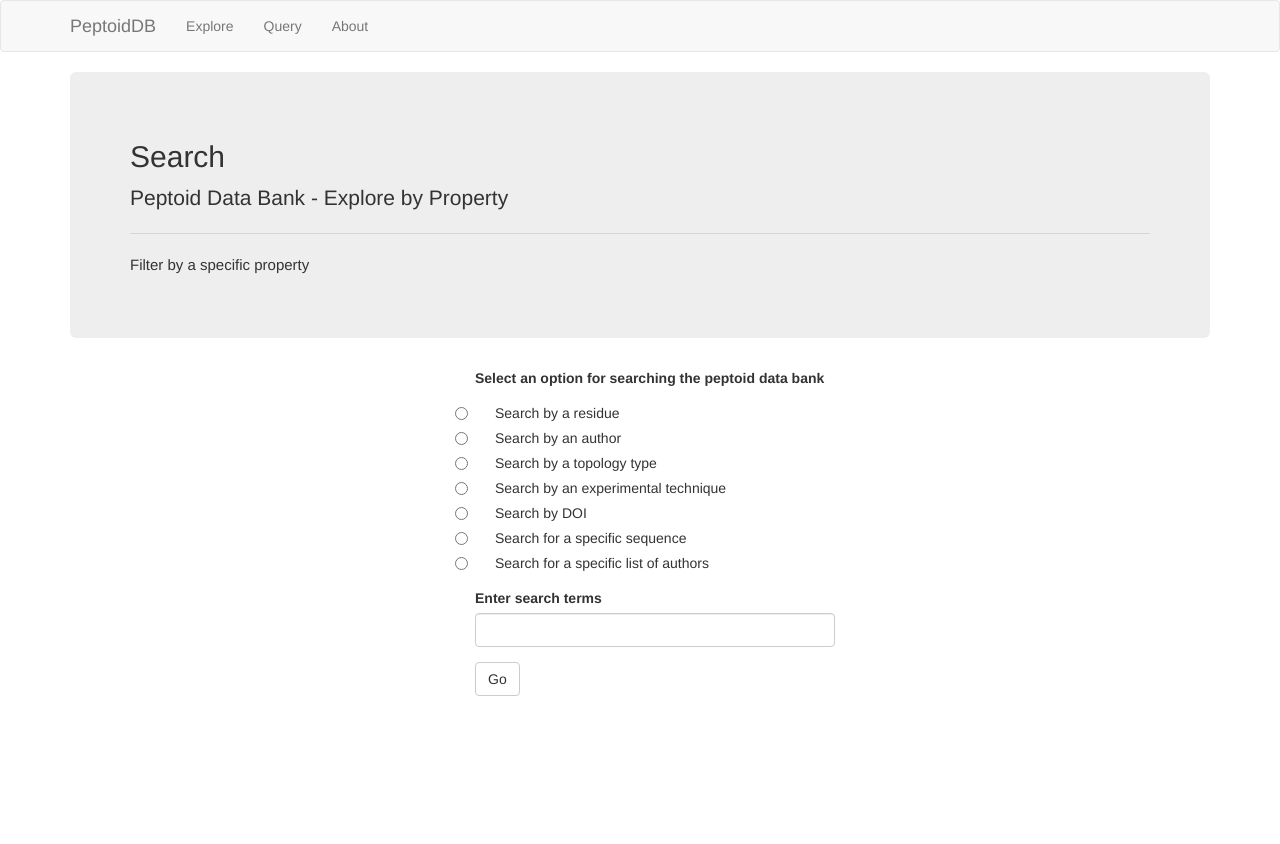
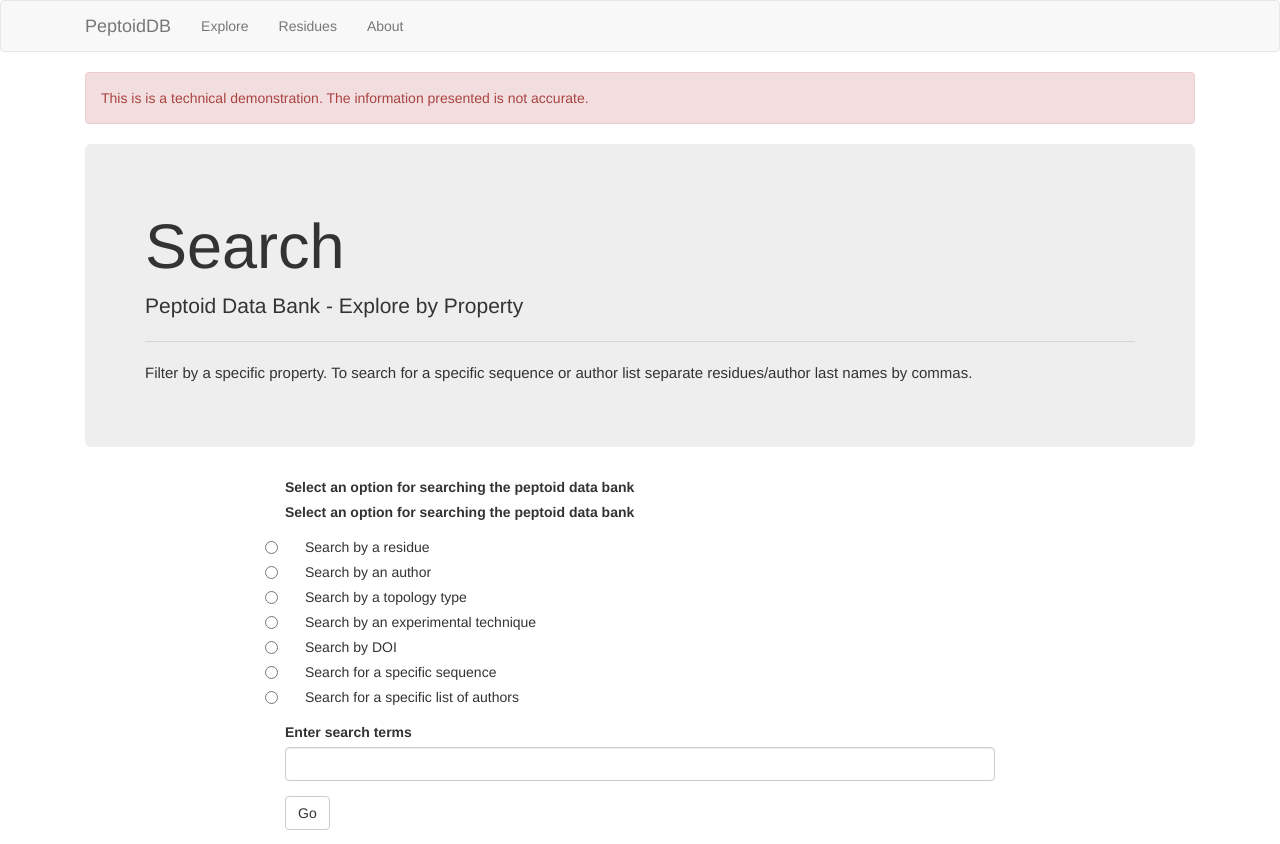
Before and after one commit to etweisberg/peptoid_db_website, a Flask app: page /search in a window 1280 px wide. Before the commit the page ends 696 px from the top, so only its background shows below. Run offline with Flask 2, Linux system fonts and the light colour scheme; some libraries are stand-ins or nearby versions.

Commit message:
tweaks and new db features

```diff
--- a/databank/app/models.py
+++ b/databank/app/models.py
@@ -48,8 +48,8 @@ class Residue(db.Model):
     id = db.Column(db.Integer,primary_key=True)
     nomenclature = db.Column(db.Text, index = True, unique = True)
     pep_type = db.Column(db.Text, index = True, unique = False)
-    CSD = db.Column(db.Text, index = True, unique = True)
-    SMILES = db.Column(db.Text, index = True, unique = True)
+    CSD = db.Column(db.Text, index = True, unique = False) #made false for tech demo
+    SMILES = db.Column(db.Text, index = True, unique = False) #made false for tech demo
 
     def __repr__(self):
         return '<Residue {}>'.format(self.nomenclature)
--- a/databank/app/routes.py
+++ b/databank/app/routes.py
@@ -6,8 +6,9 @@ from app import app
 from app.forms import SearchForm, AdvancedQuery
 #importing database models
 from app.models import Peptoid, Author, Residue
-#for query dictionary
-import json
+# #for query dictionary
+# import json
+# import re
 
 #custom 404 error handler
 @app.errorhandler(404)
@@ -35,6 +36,12 @@ def home():
             images = images
         )
 
+#route for all residues renders residues.html
+@app.route('/residues')
+def residues():
+    title = 'Residues'
+    residues = [r for r in Residue.query.all()]
+    return render_template('residues.html', title = title, residues = residues)
 #search route renders the form using the search.html template and the SearchForm() from forms.py
 #if the user has submitted the form they are redirected to the route for the serial choice with
 #var = their search box input
@@ -51,27 +58,27 @@ def search():
     return render_template('search.html',
     title='Search',
     form=form,
-    info = 'Filter by a specific property',
+    info = 'Filter by a specific property. To search for a specific sequence or author list separate residues/author last names by commas.',
     description = 'Peptoid Data Bank - Explore by Property')
 
-@app.route('/advanced-query',methods=['GET','POST'])
-def advanced_query():
-    form = AdvancedQuery()
-    if form.validate_on_submit():
-        query = {'seq':form.sequence.data,
-            'res':form.residue.data,
-            'auth':form.author.data,
-            'top':form.topology.data,
-            'exp':form.expriment.data}
-        flash(json.dumps(query))
-        return redirect(url_for('home'))
-    return render_template('search.html',
-    title = 'Advanced Query',
-    form = form,
-    info = 'Query by multiple properties using AND or OR statements',
-    description = 'Peptoid Data Bank - Search with Advanced Query'
-    )
-
+# #UNUSED route for advanced query boxes
+# @app.route('/advanced-query',methods=['GET','POST'])
+# def advanced_query():
+#     form = AdvancedQuery()
+#     if form.validate_on_submit():
+#         query = {'seq':form.sequence.data,
+#             'res':form.residue.data,
+#             'auth':form.author.data,
+#             'top':form.topology.data,
+#             'exp':form.expriment.data}
+#         flash(json.dumps(query))
+#         return redirect(url_for('advanced_results',query = json.dumps(query)))
+#     return render_template('search.html',
+#     title = 'Advanced Query',
+#     form = form,
+#     info = 'Query by multiple properties using AND or OR statements',
+#     description = 'Peptoid Data Bank - Search with Advanced Query'
+#     )
 
 #route for each peptoid for a given code renders peptoid.html
 @app.route('/peptoid/<code>')
--- a/databank/app/templates/base.html
+++ b/databank/app/templates/base.html
@@ -13,7 +13,7 @@
             <div class="collapse navbar-collapse" id="bs-example-navbar-collapse-1">
               <ul class="nav navbar-nav navbar-center">
                   <li><a href="{{ url_for('search') }}">Explore</a></li>
-                  <li><a href = "{{ url_for('advanced_query') }}">Query</a></li>
+                  <li><a href="{{ url_for('residues') }}">Residues</a></li>
                   <li><a href="{{ url_for('about') }}">About</a></li>
               </ul>
             </div>
@@ -22,6 +22,7 @@
         {% endblock %}
   {% block content %}
     <div class="container">
+      <div class="alert alert-danger" role="alert">This is is a technical demonstration. The information presented is not accurate.</div>
         {% with messages = get_flashed_messages() %}
         {% if messages %}
             {% for message in messages %}
--- a/databank/app/templates/home.html
+++ b/databank/app/templates/home.html
@@ -8,12 +8,10 @@
 
 {# home page content #}
 {% block app_content %}
-        <div class="alert alert-danger" role="alert">This is is a technical demonstration. The information presented is not accurate.</div>
         <div class="jumbotron">
-                <h1 class="display-4">{{ title }}</h1>
-                <p>Gallery view of peptoids in the Peptoid Data Bank</p>
+                <h2 class="display-4">{{ title }}</h2>
                 <hr class="my-4">
-                <p style="font-size: 1.5rem; font-weight: 300;">Utilize the advanced search option, "Explore," to search the database by specific peptoid properties</p>
+                <p style="font-size: 1.5rem; font-weight: 300;">Utilize the search option, "Explore," to filter the database by specific peptoid properties</p>
         </div>
         {% block additional_info %}{% endblock %}
         <div class="container">
--- a/databank/app/templates/residue.html
+++ b/databank/app/templates/residue.html
@@ -1,6 +1,6 @@
 {% extends "home.html" %}
 {% block additional_info %}
-        <div class="card" style = 'width: 75%;
+        <div class="card" style = 'width: 100%;
         margin-right: auto;
         margin-left: auto;
         box-shadow: 0 0.5rem 1rem rgba(0, 0, 0, 0.15) !important;
@@ -42,7 +42,7 @@
                         </div>
                         <div class="col-sm">
                             <div class="col text-left">
-                                <a target = '_blank' class="btn btn-primary" href = {{"https://www.ccdc.cam.ac.uk/structures/Search?Ccdcid={code}&DatabaseToSearch=Published".format(code = residue.CSD)}}>CSD LINK</a>
+                                <a target = '_blank' class="btn btn-success" href = {{"https://www.ccdc.cam.ac.uk/structures/Search?Ccdcid={code}&DatabaseToSearch=Published".format(code = residue.CSD)}}>CSD</a>
                             </div>
                         </div>
                 </div>
--- a/databank/app/templates/search.html
+++ b/databank/app/templates/search.html
@@ -1,4 +1,10 @@
 {% extends "base.html" %}
+
+{# importing styles from bootstrap-grid.css #}
+{% block styles %}
+{{super()}}
+<link rel="stylesheet" href="{{url_for('static', filename='bootstrap-grid.css')}}">
+{% endblock %}
 
 {# allows for easy integration of wtf-form with bootstrap styles #}
 {% import 'bootstrap/wtf.html' as wtf %}
@@ -6,18 +12,21 @@
 {# loads in form #}
 {% block app_content %}
     <div class="jumbotron">
-        <h2 class="display-4">{{ title }}</h2>
+        <h1 class="display-4">{{ title }}</h1>
         <p>{{description}}</p>
         <hr class="my-4">
         <p style="font-size: 1.5rem; font-weight: 300;">{{info}}</p>
     </div>
-    <div class = container>
-        <div class = "row">
-            <div class = "col-md-4 text-left">
-            </div>
-            <div class = "col-md-4 text-left">
-                {{ wtf.quick_form(form) }}
-            </div>
+    <div class="container">
+        <div class="row">
+          <div class="col">
+          </div>
+          <div class="col-8">
+            {{ form.option.label }}
+            {{ wtf.quick_form(form) }}
+          </div>
+          <div class="col">
+          </div>
         </div>
     </div>
 {% endblock %}
```
Also changed, not shown: databank/app/templates/peptoid.html (+7 -3 lines), databank/app/templates/residues.html (added, +69 -0 lines), databank/db_add_test.py (+5 -5 lines), databank/migrations/versions/1cdc835263ed_new_columns.py (deleted, +0 -42 lines), databank/migrations/versions/8a1136a17f34_first_migration_new.py (renamed from databank/migrations/versions/dbddf979b2dc_new_database.py, +16 -4 lines), databank/app.db.
